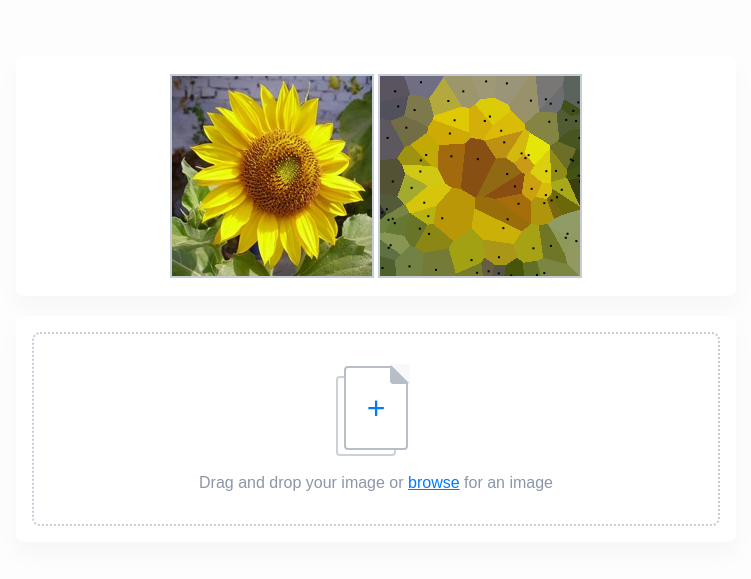
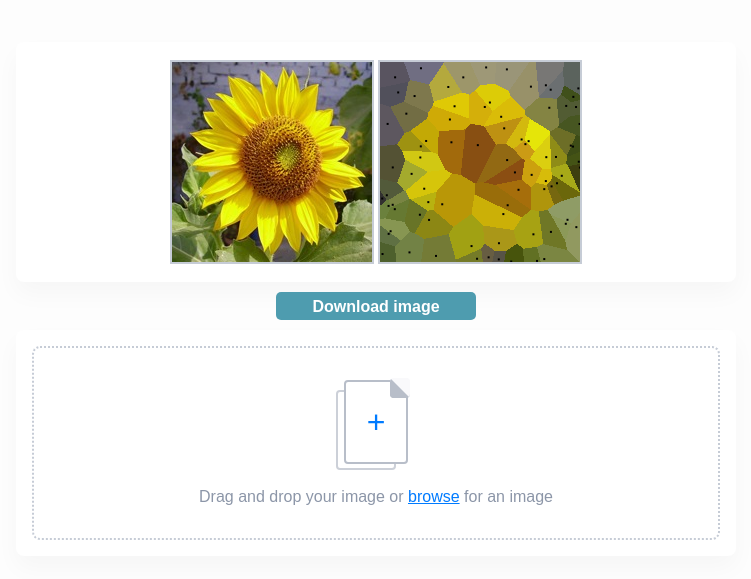
Before and after one commit to KonradLinkowski/Voronoi, a plain HTML site: page index.html in a window 1280 px wide. Shown: the part 101-680 px from the top of the page, without its empty margins (264-1015 px from the left). Drawn offline with Linux system fonts and the light colour scheme.

Commit message:
Add download button

```diff
--- a/assets/css/style.css
+++ b/assets/css/style.css
@@ -129,3 +129,17 @@ body {
   border-style: solid;
   border-color: #f9f9fb #f9f9fb #b8bec9 #b8bec9;
 }
+
+.button {
+  display: block;
+  width: 200px;
+  height: 28px;
+  background: #4E9CAF;
+  padding: 5px;
+  text-align: center;
+  border-radius: 5px;
+  text-decoration: none;
+  color: white;
+  font-weight: bold;
+  line-height: 20px;
+}
--- a/assets/js/voronoi.js
+++ b/assets/js/voronoi.js
@@ -9,6 +9,14 @@ resizeCanvas(image.width, image.height);
 let mainImageData = getImageData(image);
 
 voronoi();
+
+var button = document.getElementById('btn-download');
+
+button.addEventListener('click', function (e) {
+  var image = canvas.toDataURL("image/png").replace("image/png", "image/octet-stream");
+
+  button.href = image;
+});
 
 const dropArea = document.getElementById("dropzone");
 
@@ -158,6 +166,7 @@ function getImageData(image) {
   helpContext.drawImage(image, 0, 0);
   const data = helpContext.getImageData(0, 0, image.width, image.height);
   helpContext.clearRect(0, 0, helpCanvas.width, helpCanvas.height);
+
   return data;
 }
 
--- a/index.html
+++ b/index.html
@@ -15,6 +15,9 @@
 			<canvas id="genetic-canvas" class="image"></canvas>
 		</div>
 	</div>
+	<div>
+		<a href="#" class="button" id="btn-download">Download image</a>
+	</div>
 	<div class="container">
 		<div class="dropzone" id="dropzone">
 			<label for="files" class="dropzone-container">
```
